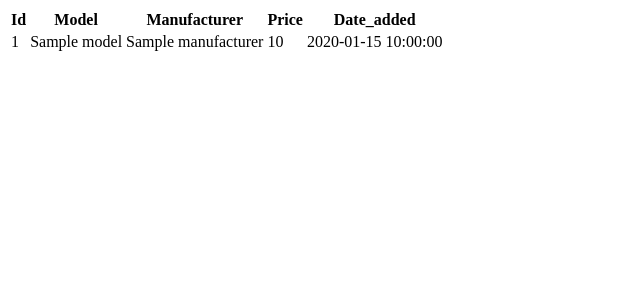
After one commit to kmorenov/sf_store, a Symfony app: template templates/catalog/index.html.twig in a window 1280 px wide. The commit adds this page. Shown: the top 300 px of the page, without its empty margins (0-640 px from the left). Run offline with Twig, Linux system fonts and the light colour scheme; the template is opened without the code that fills it: most values are stand-ins (such as "Sample title", 1, 10 or a date in 2020); some libraries are stand-ins or nearby versions.

Commit message:
products page added

```diff
--- /dev/null
+++ b/templates/catalog/index.html.twig
@@ -0,0 +1,42 @@
+{% extends 'base.html.twig' %}
+
+{% block title %}Product index{% endblock %}
+
+{% block body %}
+    {#{% dump(products) %}#}
+    {#<h1>{{ products['0'].manufacturer }}Product index</h1>#}
+
+    <table class="table">
+        <thead>
+            <tr>
+                <th>Id</th>
+                <th>Model</th>
+                <th>Manufacturer</th>
+                <th>Price</th>
+                <th>Date_added</th>
+                {#<th>actions</th>#}
+            </tr>
+        </thead>
+        <tbody>
+        {% for product in products %}
+            <tr>
+                <td>{{ product.id }}</td>
+                <td>{{ product.model }}</td>
+                <td>{{ product.manufacturer }}</td>
+                <td>{{ product.price }}</td>
+                <td>{{ product.dateAdded ? product.dateAdded|date('Y-m-d H:i:s') : '' }}</td>
+                {#<td>#}
+                    {#<a href="{{ path('product_show', {'id': product.id}) }}">show</a>#}
+                    {#<a href="{{ path('product_edit', {'id': product.id}) }}">edit</a>#}
+                {#</td>#}
+            </tr>
+        {% else %}
+            <tr>
+                <td colspan="6">no records found</td>
+            </tr>
+        {% endfor %}
+        </tbody>
+    </table>
+
+    {#<a href="{{ path('product_new') }}">Create new</a>#}
+{% endblock %}
```
Also changed, not shown: src/Controller/CatalogController.php (+15 -4 lines), templates/catalog/shop.html.twig (+3 -8 lines).
